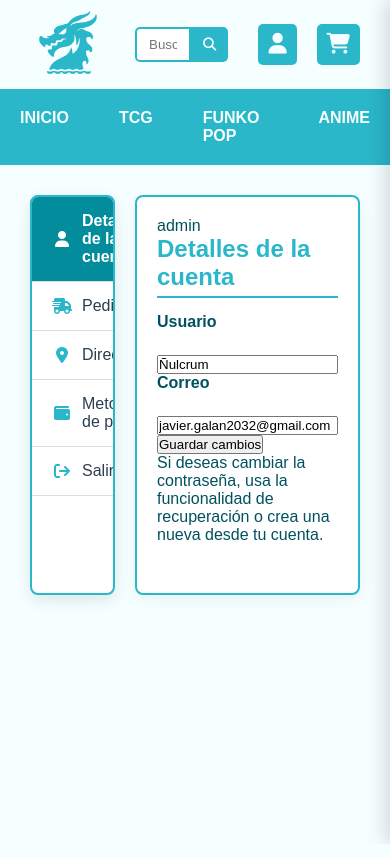
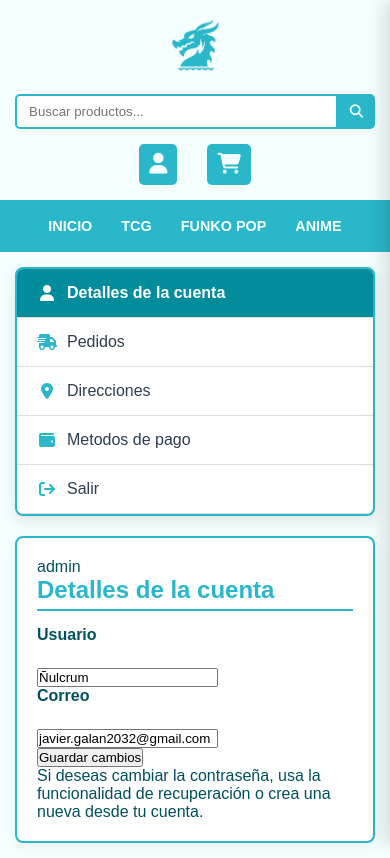
Before and after one commit to javierg2032/tfg, a PHP site: page /perfil.php in a window 390 px wide. Run offline with PHP 8.4, Linux system fonts and the light colour scheme; a user stored in the database is signed in; data comes from the database, SQL or seed files in the repository; data that the repository does not hold is empty.

Commit message:
Update style.css

```diff
--- a/css/style.css
+++ b/css/style.css
@@ -1126,19 +1126,175 @@ button[type="button"] {
   text-align: center;
   background: var(--cian-500);
   color: white;
-  padding: 12px;
-  border-radius: 5px;
-  text-decoration: none;
-  font-weight: bold;
 }
 
-.btn-pagar:hover {
-  background: var(--cian-300);
-  color: var(--cian-700);
+/* ====================================
+   MEDIA QUERIES (RESPONSIVE)
+==================================== */
+
+/* Tablet y pantallas medianas (hasta 1024px) */
+@media (max-width: 1024px) {
+  .novedades> :nth-child(n+2) {
+    gap: 50px;
+    padding: 0 40px;
+  }
+
+  .productos-relacionados>div:nth-child(2) {
+    grid-template-columns: repeat(2, 1fr);
+  }
+
+  .producto {
+    grid-template-columns: 1fr;
+  }
+
+  .img-producto {
+    margin: 0;
+    padding: 20px;
+  }
+
+  .compra-producto {
+    padding: 20px;
+    text-align: center;
+  }
+
+  .compra-producto .acciones {
+    justify-content: center;
+  }
 }
 
-.carrito-vacio {
-  padding: 20px;
-  text-align: center;
-  color: var(--cian-700);
+/* Móviles grandes y Tablets pequeñas (hasta 768px) */
+@media (max-width: 768px) {
+  header {
+    flex-direction: column;
+    gap: 15px;
+    padding: 15px;
+  }
+
+  .logo img {
+    height: 60px;
+  }
+
+  .buscador {
+    width: 100%;
+    margin: 0;
+  }
+
+  .buscador input {
+    width: 100%;
+  }
+
+  .icons {
+    width: 100%;
+    justify-content: center;
+    gap: 30px;
+  }
+
+  .indice ul {
+    flex-wrap: wrap;
+    gap: 5px;
+  }
+
+  .indice ul li a {
+    padding: 8px 12px;
+    font-size: 0.9rem;
+  }
+
+  .carrusel {
+    height: 300px;
+  }
+
+  .novedades> :nth-child(n+2) {
+    grid-template-columns: repeat(auto-fit, minmax(150px, 1fr));
+    gap: 20px;
+    padding: 0 20px;
+  }
+
+  footer {
+    grid-template-columns: repeat(2, 1fr);
+    padding: 20px;
+  }
+
+  .copy-footer {
+    grid-column: span 2;
+  }
+
+  .perfil,
+  .admin {
+    flex-direction: column;
+    margin: 15px;
+  }
+
+  .menu-lateral {
+    width: 100%;
+    position: static;
+  }
+
+  .contenido-perfil,
+  .contenido-admin {
+    min-height: auto;
+  }
+
+  .drawer,
+  #drawer-carrito {
+    width: 100%;
+    right: -100%;
+  }
+
+  .direcciones-grid {
+    flex-direction: column;
+  }
 }
+
+/* Móviles (hasta 480px) - iPhone 12 Pro Max entra aquí (~428px) */
+@media (max-width: 480px) {
+  .carrusel {
+    height: 200px;
+  }
+
+  .novedades> :nth-child(n+2) {
+    grid-template-columns: 1fr;
+    padding: 0 15px;
+  }
+
+  .productos-relacionados>div:nth-child(2) {
+    grid-template-columns: 1fr;
+  }
+
+  footer {
+    grid-template-columns: 1fr;
+    text-align: center;
+  }
+
+  footer>div {
+    text-align: center;
+  }
+
+  .copy-footer {
+    grid-column: span 1;
+  }
+
+  .img-producto img {
+    width: 100%;
+    max-width: 300px;
+  }
+
+  .compra-producto .acciones {
+    flex-direction: column;
+  }
+
+  .compra-producto .cantidad {
+    justify-content: center;
+  }
+
+  .login-popup {
+    width: 280px;
+    right: 50%;
+    transform: translateX(50%);
+    top: 50px;
+  }
+
+  .menu-usuario {
+    right: 50%;
+    transform: translateX(50%);
+  }
+}
```
